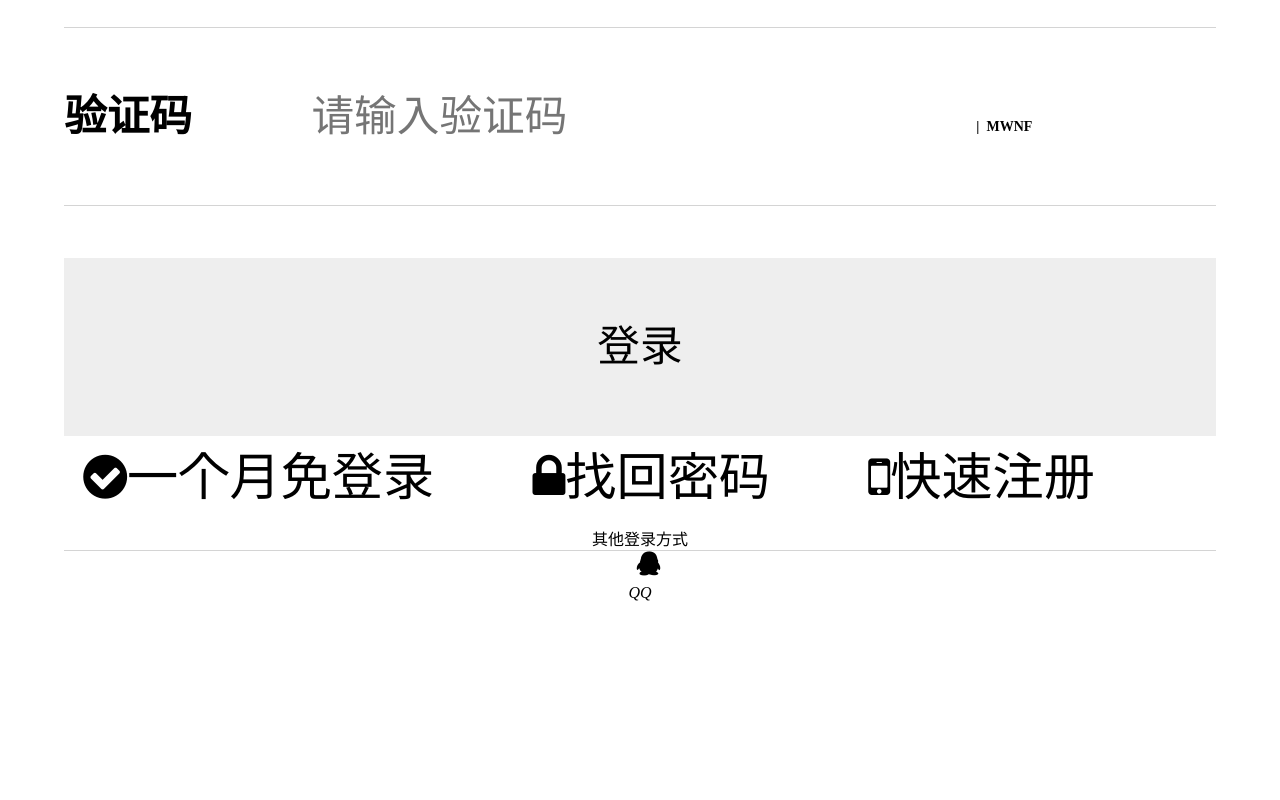
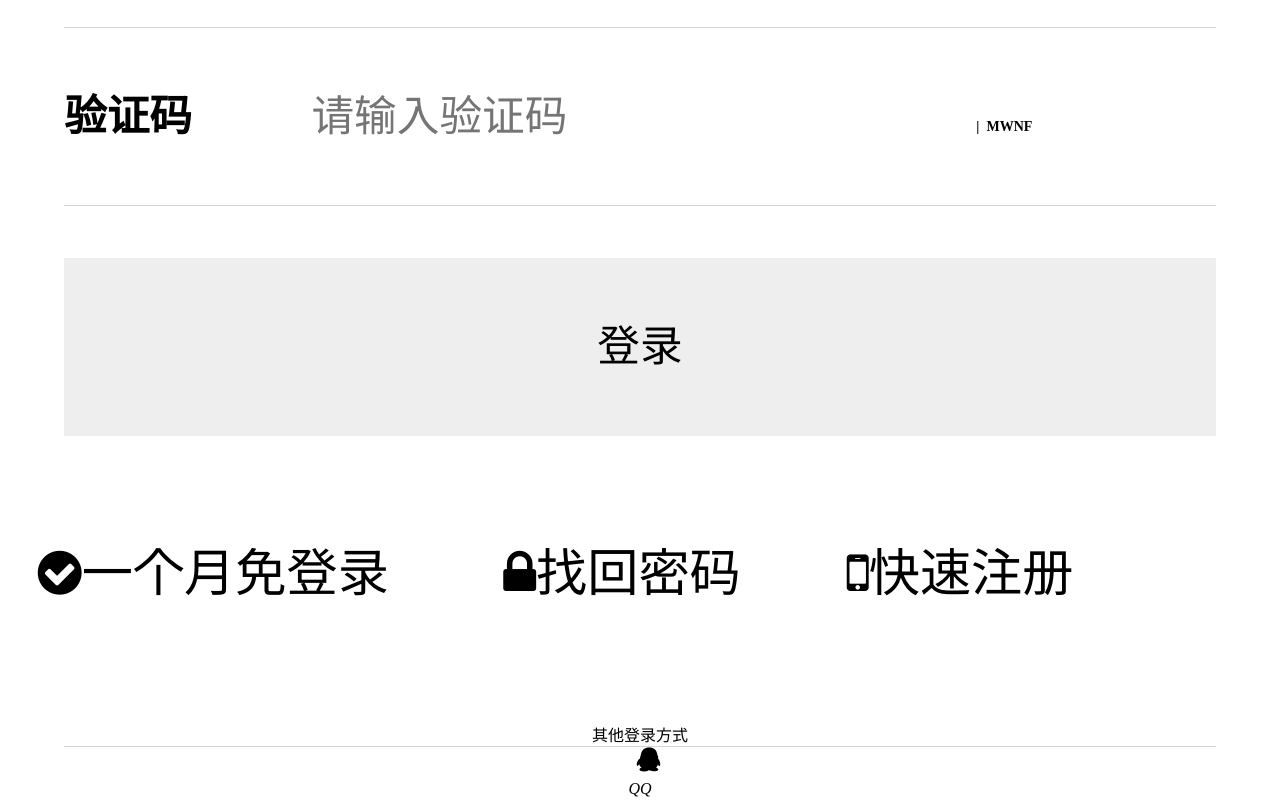
Before and after one commit to Tonyhew/jingdong, a plain HTML site: page login.html in a window 1280 px wide. Shown: the part 485-1285 px from the top of the page. Before the commit the page ends 1089 px from the top, so only its background shows below. Drawn offline with Linux system fonts and the light colour scheme.

Commit message:
登录页

```diff
--- a/login.html
+++ b/login.html
@@ -36,7 +36,7 @@
 
 			header  img{
 				float: left;
-				margin-top: 8px;
+				margin-top: 0.25rem;
 			}
 			main label{
 				font-size: 0.25rem;
@@ -91,28 +91,36 @@
 			}
 			.check{
 				font-size: 0.3rem;
+				white-space: nowrap;
+				margin-left: 5%;
+				display: inline-block;
+				margin: 5px;
+				padding: 10px;
+			}
+			.check-1{
+				font-size: 0.3rem;
+				display: inline-block;
+				white-space: nowrap;
+				margin-left: 5%;
+
+			}
+			.check-2{
+				display: inline-block;
+				white-space: nowrap;
+				font-size: 0.3rem;
+				margin-left: 5%;
 			}
 			.check i{
-
-				margin: 15px;
 				font-size: 0.3rem;
 				margin-left: 6.5%;
-				display: inline-block;
-				float: left;
 			}
 			.check-1 i{
-				margin: 15px;
 				font-size: 0.3rem;
 				margin-left: 6.5%;
-				display: inline-block;
-				float: left;
 			}
 			.check-2 i{
-				margin: 15px;
 				font-size: 0.3rem;
 				margin-left: 6.5%;
-				display: inline-block;
-				float: left;
 			}
 			.qq{
 				font-size: 22px;
@@ -139,13 +147,13 @@
 			</form>
 
 			<div class="check">
-					<i class="fa fa-check-circle">一个月免登录</i>
+					<i class="fa fa-check-circle"></i>一个月免登录
 			</div>
 			<div class="check-1">
-				<i class="fa fa-lock">找回密码</i>
+				<i class="fa fa-lock"></i>找回密码
 			</div>
 			<div class="check-2">
-				<i class="fa fa-mobile-phone">快速注册</i>
+				<i class="fa fa-mobile-phone"></i>快速注册
 			</div>
 
 			<div class="qq">
```
